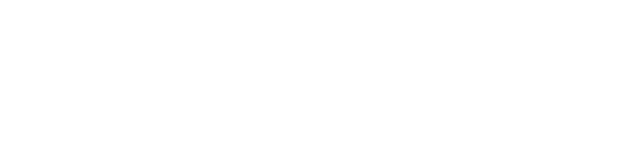
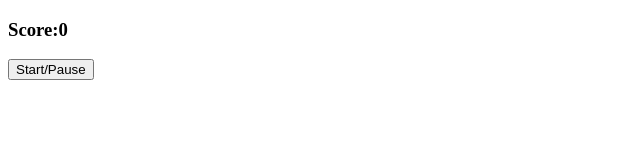
Before and after one commit to munroe1786/basic-tetris, a plain HTML site: page index.html in a window 1280 px wide. Shown: the whole page, without its empty margins (0-640 px from the left). Drawn offline with Linux system fonts and the light colour scheme.

Commit message:
add Score tag and start/pause button to index.html and place the 200 divs into a div class of grid

```diff
--- a/index.html
+++ b/index.html
@@ -7,6 +7,11 @@
     <title>Basic Tetris</title>
 </head>
 <body>
+
+    <h3>Score:<span id ="score">0</span></h3>
+    <button id="start-button">Start/Pause</button>
+
+    <div class="grid">
         <div></div>
         <div></div>
         <div></div>
@@ -208,5 +213,6 @@
         <div></div>
         <div></div>
         <div></div>
+    </div>
 </body>
 </html>
```
Lines whose indentation alone changed are shown as unchanged.
